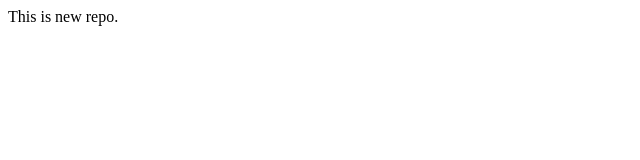
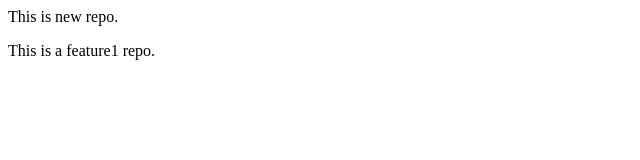
Before and after one commit to saurabh-2001/LocalRepo, a plain HTML site: page index.html in a window 1280 px wide. Shown: the whole page, without its empty margins (0-640 px from the left). Drawn offline with Linux system fonts and the light colour scheme.

Commit message:
Add branch feature1

```diff
--- a/index.html
+++ b/index.html
@@ -1 +1,2 @@
 <p>This is new repo.</p>
+<p>This is a feature1 repo.</p>
```
